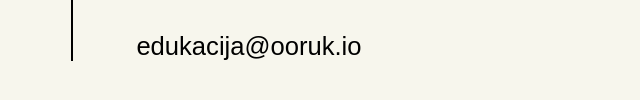
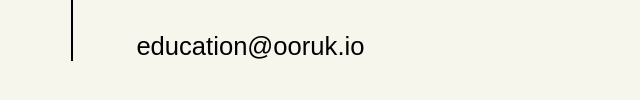
Before and after one commit to ooruk/oorukedukacijahomepage, a plain HTML site: page docs/index.html in a window 1280 px wide. Shown: the part 498-598 px from the top of the page, 0-640 px from the left. Drawn offline with Linux system fonts and the light colour scheme.

Commit message:
Change edukacija to education

```diff
--- a/docs/index.html
+++ b/docs/index.html
@@ -19,7 +19,7 @@
 				<div class="logoTitle">OORUK</div>
 				<div class="logoSubtitle">education</div>
 				<div class="punchline">everybody can change 🌳</div>
-				<div class="bottomline">edukacija@ooruk.io</div>
+				<div class="bottomline">education@ooruk.io</div>
 			</div>
 		</div>
 	</div>
```
